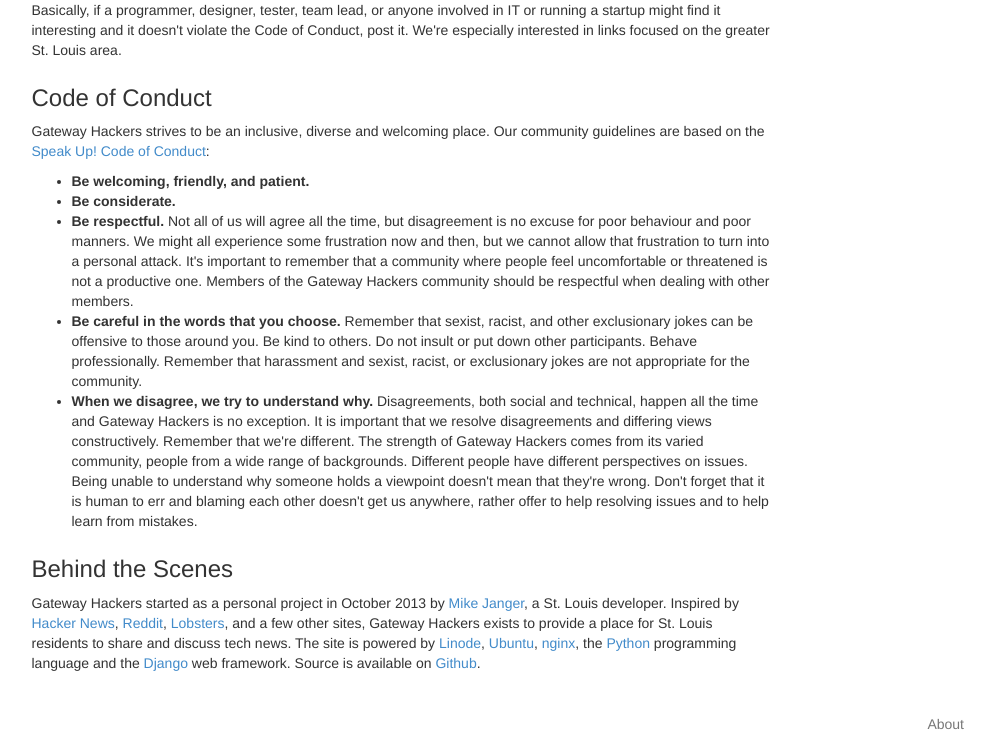
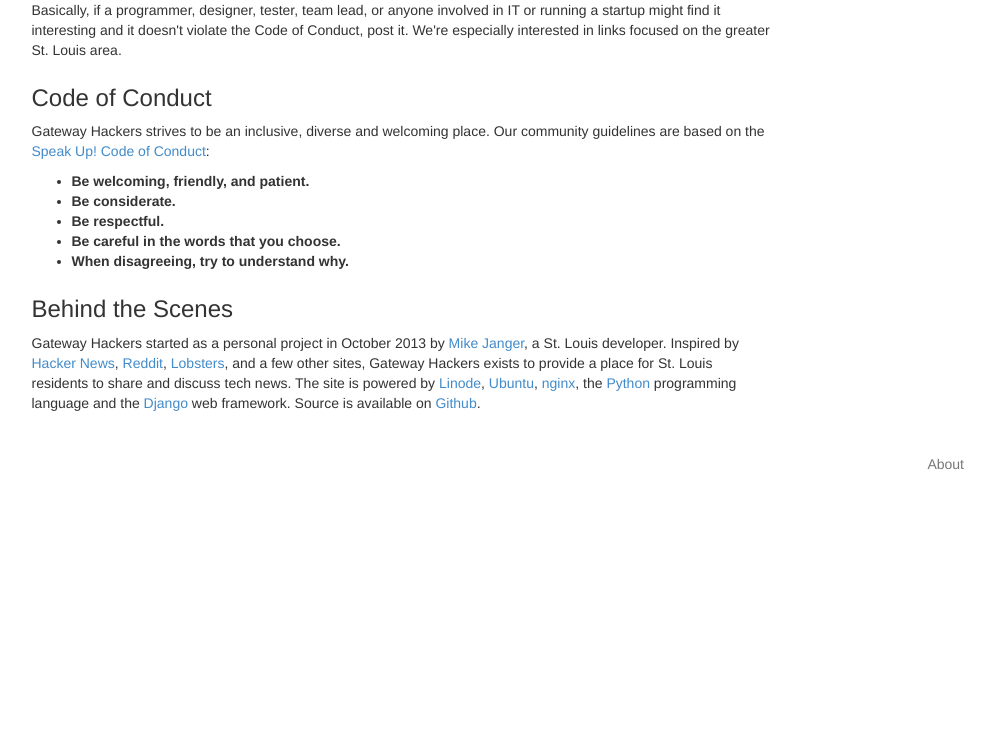
Before and after one commit to inchingforward/gh, a Django app: page /about/ in a window 1280 px wide. Shown: the part 326-1070 px from the top of the page, without its empty margins (246-1241 px from the left). After the commit the page ends 796 px from the top, so only its background shows below. Run offline with Django 3.2, Linux system fonts and the light colour scheme; parts of the project's set-up code (start-up, migrations or seed data) failed here and were passed over; some libraries are stand-ins or nearby versions.

Commit message:
Updated copy.

```diff
--- a/gh/templates/about.html
+++ b/gh/templates/about.html
@@ -85,9 +85,9 @@
           <ul>
           <li><strong>Be welcoming, friendly, and patient.</strong></li>
           <li><strong>Be considerate.</strong></li>
-          <li><strong>Be respectful.</strong> Not all of us will agree all the time, but disagreement is no excuse for poor behaviour and poor manners. We might all experience some frustration now and then, but we cannot allow that frustration to turn into a personal attack. It's important to remember that a community where people feel uncomfortable or threatened is not a productive one. Members of the Gateway Hackers community should be respectful when dealing with other members.</li>
-          <li><strong>Be careful in the words that you choose.</strong> Remember that sexist, racist, and other exclusionary jokes can be offensive to those around you. Be kind to others. Do not insult or put down other participants. Behave professionally. Remember that harassment and sexist, racist, or exclusionary jokes are not appropriate for the community.</li>
-          <li><strong>When we disagree, we try to understand why.</strong> Disagreements, both social and technical, happen all the time and Gateway Hackers is no exception. It is important that we resolve disagreements and differing views constructively. Remember that we're different. The strength of Gateway Hackers comes from its varied community, people from a wide range of backgrounds. Different people have different perspectives on issues. Being unable to understand why someone holds a viewpoint doesn't mean that they're wrong. Don't forget that it is human to err and blaming each other doesn't get us anywhere, rather offer to help resolving issues and to help learn from mistakes.</li>
+          <li><strong>Be respectful.</strong></li>
+          <li><strong>Be careful in the words that you choose.</strong></li>
+          <li><strong>When disagreeing, try to understand why.</strong></li>
           </ul>
 
           <h3>Behind the Scenes</h3>
```
